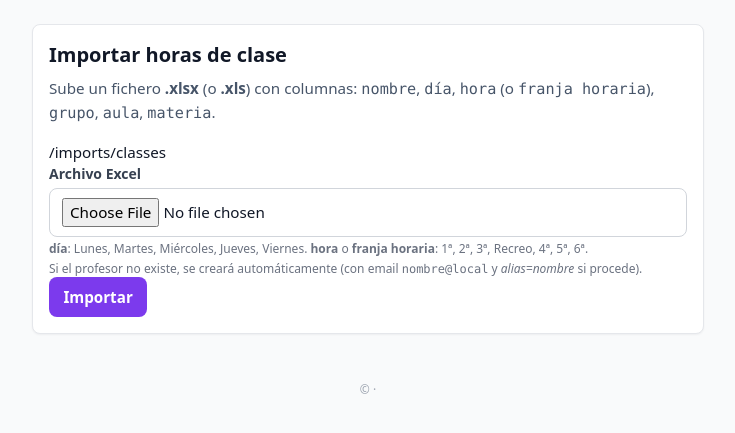
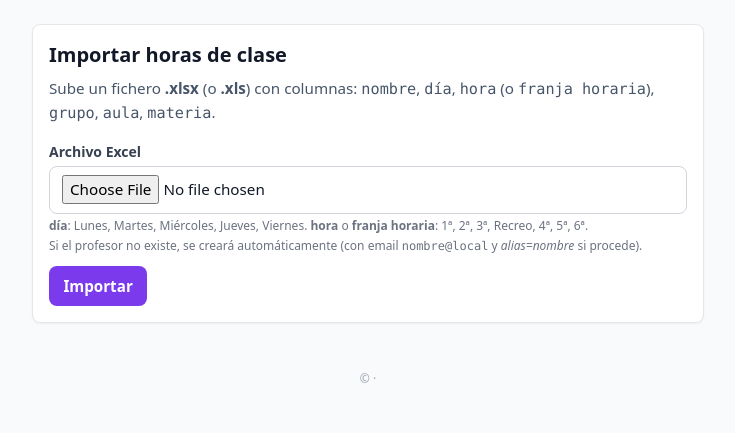
Before and after one commit to pablo-1974/AGB-ausencias, a FastAPI app: template templates/classes_import.html in a window 1280 px wide. Shown: the part 25-458 px from the top of the page, without its empty margins (272-1007 px from the left). Run offline with FastAPI, Linux system fonts and the light colour scheme; the template is opened without the code that fills it, so the values that code supplies are empty; some libraries are stand-ins or nearby versions.

Commit message:
Update classes_import.html

```diff
--- a/templates/classes_import.html
+++ b/templates/classes_import.html
@@ -15,7 +15,7 @@
     <div class="mb-3 p-3 rounded border border-emerald-200 bg-emerald-50 text-emerald-800 text-sm">{{ info }}</div>
   {% endif %}
 
-  /imports/classes
+  <form action="/imports/classes" method="post" enctype="multipart/form-data" class="space-y-3">
     <div>
       <label class="label">Archivo Excel</label>
       <input type="file" name="file" accept=".xlsx,.xls" required class="input">
```
